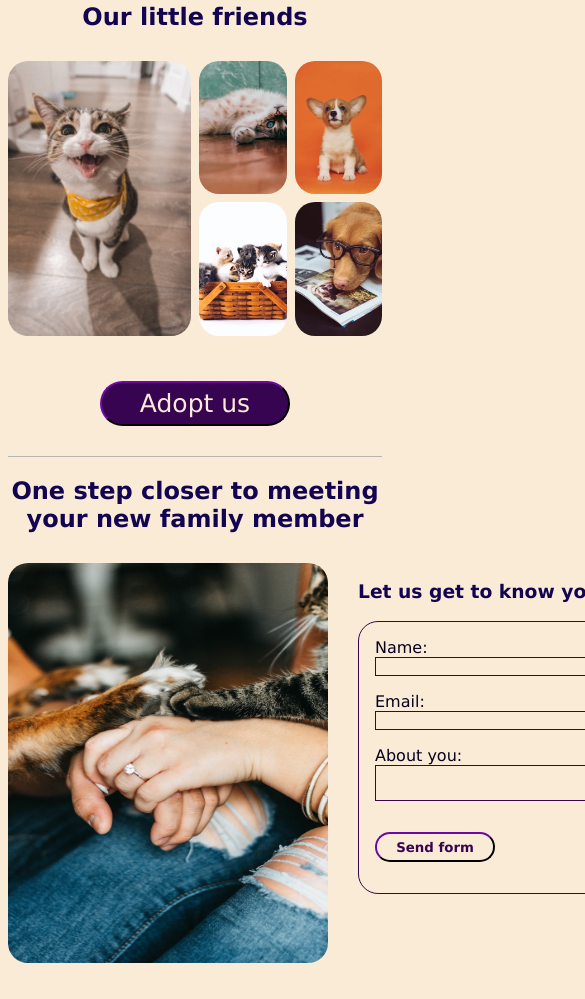
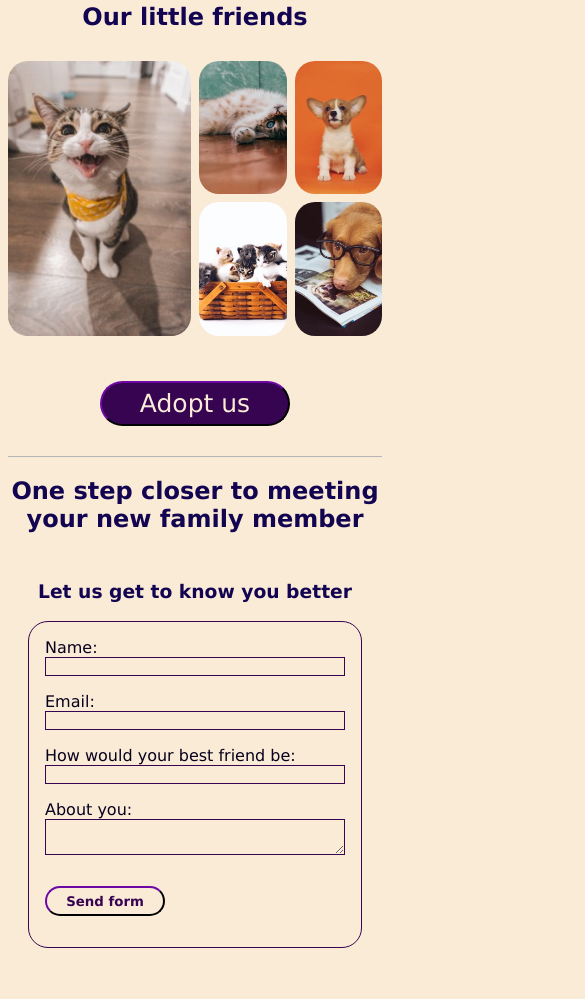
Before and after one commit to immrjark/css-grid-course, a plain HTML site: page proyect.html in a window 390 px wide. Shown: the part 426-1425 px from the top of the page, 585 px wide, since content can reach past the window. Drawn offline with Linux system fonts and the light colour scheme.

Commit message:
've added media query

```diff
--- a/proyect.html
+++ b/proyect.html
@@ -57,6 +57,10 @@
                                 <input type="email" id="mail" name="user_email" />
                             </li>
                             <li>
+                                <label for="pet">How would your best friend be:</label>
+                                <input type="text" id="pet" name="pet_type" />
+                            </li>
+                            <li>
                                 <label for="msg">About you:</label>
                                 <textarea id="msg" name="user_message"></textarea>
                             </li>
--- a/styles/proyect.css
+++ b/styles/proyect.css
@@ -18,7 +18,7 @@ main {
 
 .hero{
     display: grid;
-    grid-template-columns: 2fr 3fr;
+    grid-template-columns: minmax(280px, 2fr) 3fr;
     grid-auto-rows: 400px;
     border-bottom: 1px solid rgb(181, 180, 182);
 }
@@ -147,7 +147,7 @@ form li + li {
 }
 label {
     display: inline-block;
-    width: 90px;
+    width: 260px;
     text-align: left;
     color: rgb(7, 1, 29);
 }
@@ -175,3 +175,47 @@ textarea {
 }
 
 /* FOOTER SECTION */
+
+/* MEDIA QUERY */
+
+@media screen and (max-width: 720px) {
+    .section3-content {
+        grid-template-columns: 1fr;
+        justify-items: center;
+    }
+    .section3-photo {
+        display: none;
+    }
+    form {
+        width: 460px;
+    }
+    h3 {
+        text-align: center;
+    }
+    input,
+    textarea {
+        width: 460px;
+    }
+}
+@media screen and (max-width: 520px) {
+    .hero {
+        grid-template-columns: minmax(300px, 500px);
+        justify-content: center;
+    }
+    .hero-content {
+        margin-right: 40px;
+    }
+    .hero-section_photo {
+        display: none;
+    }
+    form {
+        width: 300px;
+    }
+    h3 {
+        text-align: center;
+    }
+    input,
+    textarea {
+        width: 300px;
+    }
+}
```
